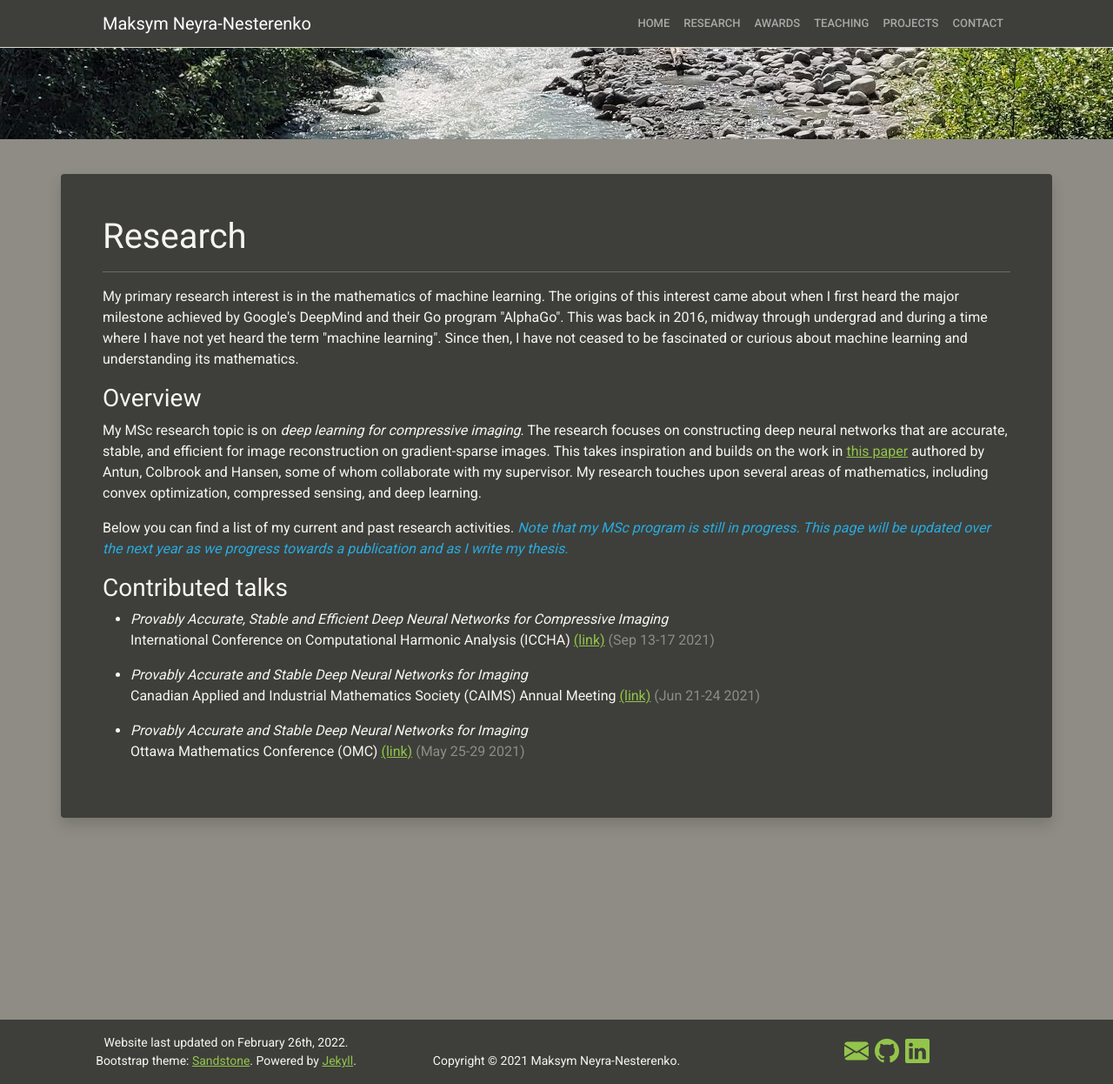
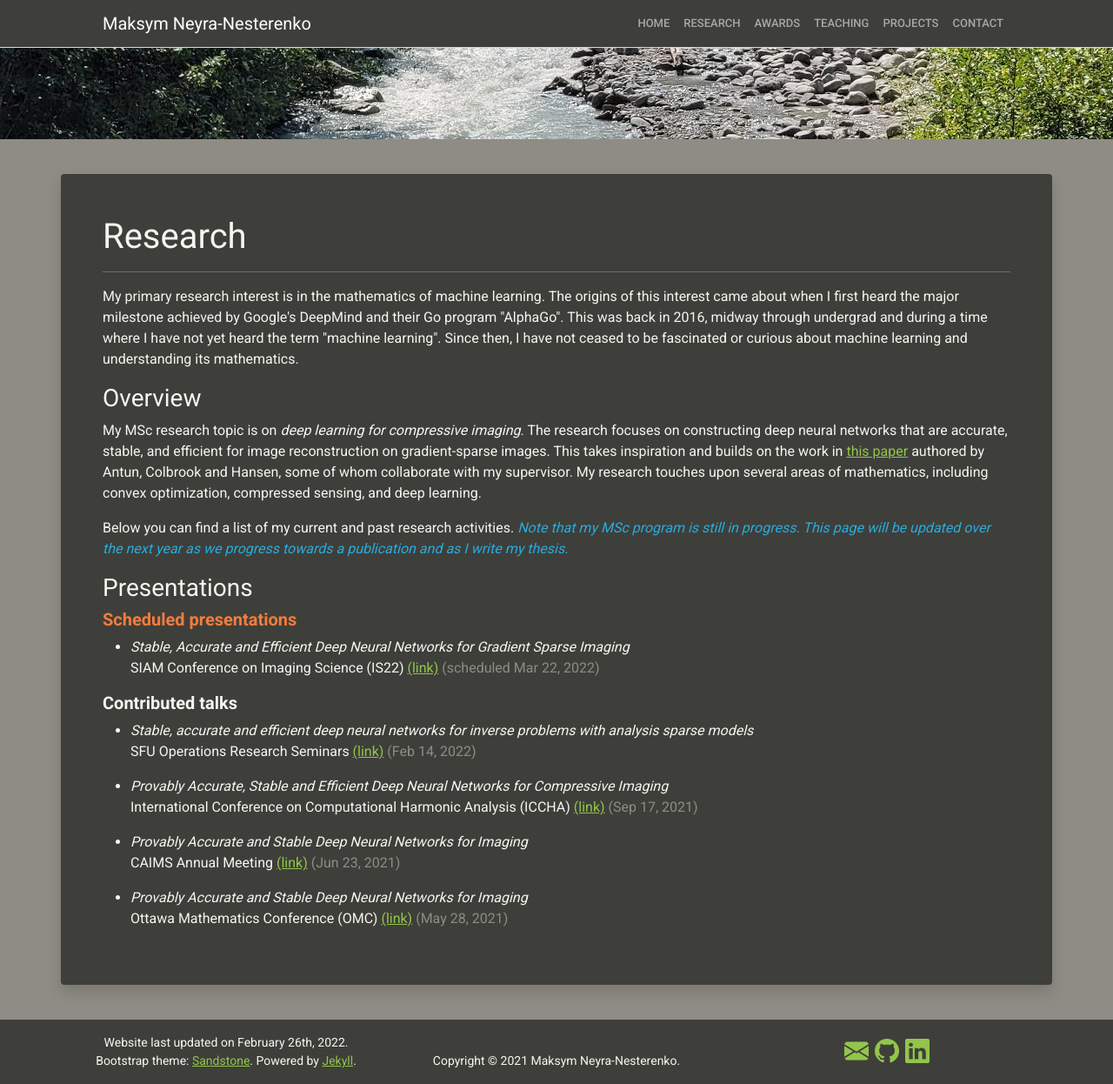
Before and after one commit to mneyrane/mneyrane.github.io, a Jekyll site: the page built from _pages/research.html, in a window 1280 px wide and 1246 px high. Shown: the whole window at 87% size. Built offline with Jekyll 4.4.1, drawn with Linux system fonts in a browser that asks for light colours.

Commit message:
update webpage
Add recent 50-minute talk for SFU's OR seminar and scheduled talk for
the SIAM Imaging Science conference (IS22).

Tentatively add NESTA code and ICCHA paper call submission (commented
out).

Add minor formatting changes.

```diff
--- a/_pages/awards.html
+++ b/_pages/awards.html
@@ -6,7 +6,7 @@ title: Awards
 <hr>
 
 <p>
-Below is a list of major scholarships and awards I received in the past few years.
+Below is a list of major scholarships and awards I have received.
 </p>
 
 <ul>
--- a/_pages/research.html
+++ b/_pages/research.html
@@ -26,59 +26,69 @@ Below you can find a list of my current and past research activities.
 <em class="text-info">Note that my MSc program is still in progress. This page will be updated over the next year as we progress towards a publication and as I write my thesis.</em>
 </p>
 
-
 <!--
 <h3>Publications</h3>
+
+<h5><strong class="text-warning">Submitted papers</strong></h5>
 
 <ul>
   <li>
   <p>
-  ICCHA paper
+  1. M. Neyra-Nesterenko and B. Adcock
+  <br>
+  <em>Stable, accurate and efficient deep neural networks for inverse problems with analysis sparse models</em>
+  <br>
+  Sampling Theory, Signal Processing, and Data Analysis
+  <a href="https://www.springer.com/journal/43670/updates/19728576">(call link)</a><br>
+  Preprint: ...
   </p>
   </li>
 </ul>
 -->
 
-<h3>Contributed talks</h3>
+<h3>Presentations</h3>
+
+<h5><strong class="text-warning">Scheduled presentations</strong></h5>
 
 <ul>
-  <!--
   <li>
     <p>
-    <em>TITLE</em><br>
-    EVENT NAME <a href="LINK TO EVENT">(link)</a>
-    <span class="text-muted">(DATE)</span>
+    <em>Stable, Accurate and Efficient Deep Neural Networks for Gradient Sparse Imaging</em><br>
+    SIAM Conference on Imaging Science (IS22) <a href="https://www.siam.org/conferences/cm/conference/is22">(link)</a>
+    <span class="text-muted">(scheduled Mar 22, 2022)</span>
     </p>
   </li>
-  -->
-  <!--
+</ul>
+
+<h5><strong>Contributed talks</strong></h5>
+
+<ul>
   <li>
     <p>
     <em>Stable, accurate and efficient deep neural networks for inverse problems with analysis sparse models</em><br>
-    Operations Research Seminars <a href="https://www.sfu.ca/math/research/operations-research/operations-research-seminars.html">(link)</a>
-    <span class="text-muted">(Feb 14 2022)</span>
+    SFU Operations Research Seminars <a href="https://www.sfu.ca/math/research/operations-research/operations-research-seminars.html">(link)</a>
+    <span class="text-muted">(Feb 14, 2022)</span>
     </p>
   </li>
-  -->
   <li>
     <p>
     <em>Provably Accurate, Stable and Efficient Deep Neural Networks for Compressive Imaging</em><br>
     International Conference on Computational Harmonic Analysis (ICCHA) <a href="https://www.univie.ac.at/projektservice-mathematik/e/index.php?event=ICCHA2021online">(link)</a>
-    <span class="text-muted">(Sep 13-17 2021)</span>
+    <span class="text-muted">(Sep 17, 2021)</span>
     </p>
   </li>
   <li>
     <p>
     <em>Provably Accurate and Stable Deep Neural Networks for Imaging</em><br>
-    Canadian Applied and Industrial Mathematics Society (CAIMS) Annual Meeting <a href="https://uwaterloo.ca/canadian-applied-industrial-math-society-annual-meeting-2021/">(link)</a>
-    <span class="text-muted">(Jun 21-24 2021)</span>
+    CAIMS Annual Meeting <a href="https://uwaterloo.ca/canadian-applied-industrial-math-society-annual-meeting-2021/">(link)</a>
+    <span class="text-muted">(Jun 23, 2021)</span>
     </p>
   </li>
   <li>
     <p>
     <em>Provably Accurate and Stable Deep Neural Networks for Imaging</em><br>
     Ottawa Mathematics Conference (OMC) <a href="https://sites.google.com/site/ottawamath2019/home">(link)</a>
-    <span class="text-muted">(May 25-29 2021)</span>
+    <span class="text-muted">(May 28, 2021)</span>
     </p>
   </li>
 </ul>
```
Also changed, not shown: _pages/projects.html (+15 -2 lines), _pages/teaching.html (+4 -3 lines).
